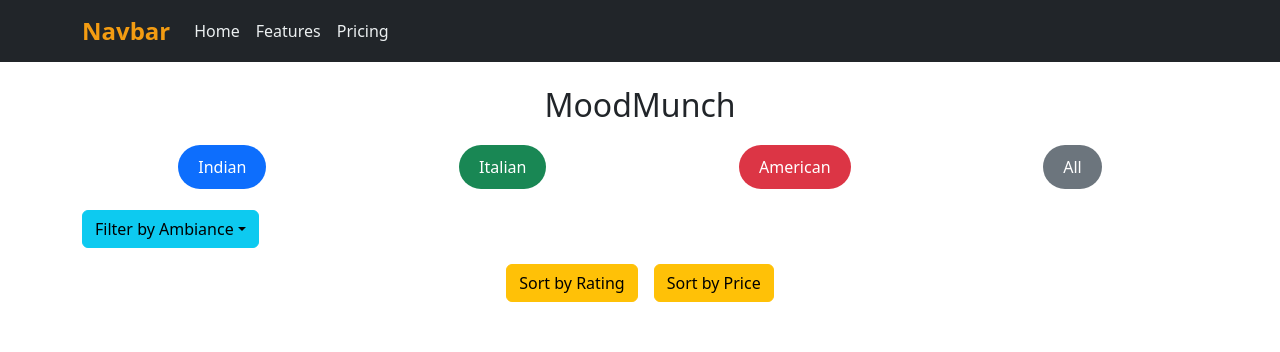
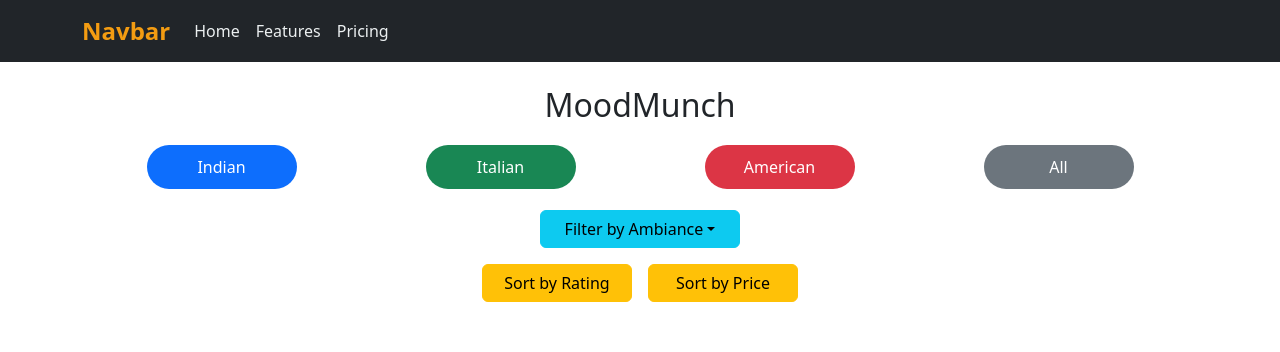
Before and after one commit to emmy-aa/HC25-Emmy-Apaloo-Senior-Project, a React (Create React App) app in the folder moodmunch/: page / in a window 1280 px wide. Shown: the top 352 px of the page. Built offline with nearby package versions, Linux system fonts and the light colour scheme; grey boxes are pictures that could not be loaded.

Commit message:
Improved buttons, cards and overall layout styling

```diff
--- a/moodmunch/src/components/style.css
+++ b/moodmunch/src/components/style.css
@@ -11,6 +11,43 @@ h2 {
     font-weight: 600;
     color: #2c3e50;
 }
+
+/* Filter Section Styling */
+.filter_section {
+    text-align: center;
+    margin-bottom: 2rem;
+}
+
+.btn-container button {
+    width: 150px;
+    margin: 5px;
+    font-size: 1rem;
+}
+
+/* Card Styling */
+.card_style {
+    cursor: pointer;
+    transition: all 0.3s ease;
+    box-shadow: 0 2px 5px rgba(0, 0, 0, 0.1);
+}
+
+.card_style:hover {
+    transform: scale(1.05);
+    box-shadow: 0 4px 10px rgba(0, 0, 0, 0.2);
+}
+
+/* Dropdown Styling */
+.dropdown-toggle {
+    width: 200px;
+    text-align: center;
+}
+
+/* Sort Buttons */
+.sort-buttons button {
+    width: 150px;
+    font-size: 1rem;
+}
+
 
 button {
     font-family: 'Roboto', Arial, sans-serif;
```
